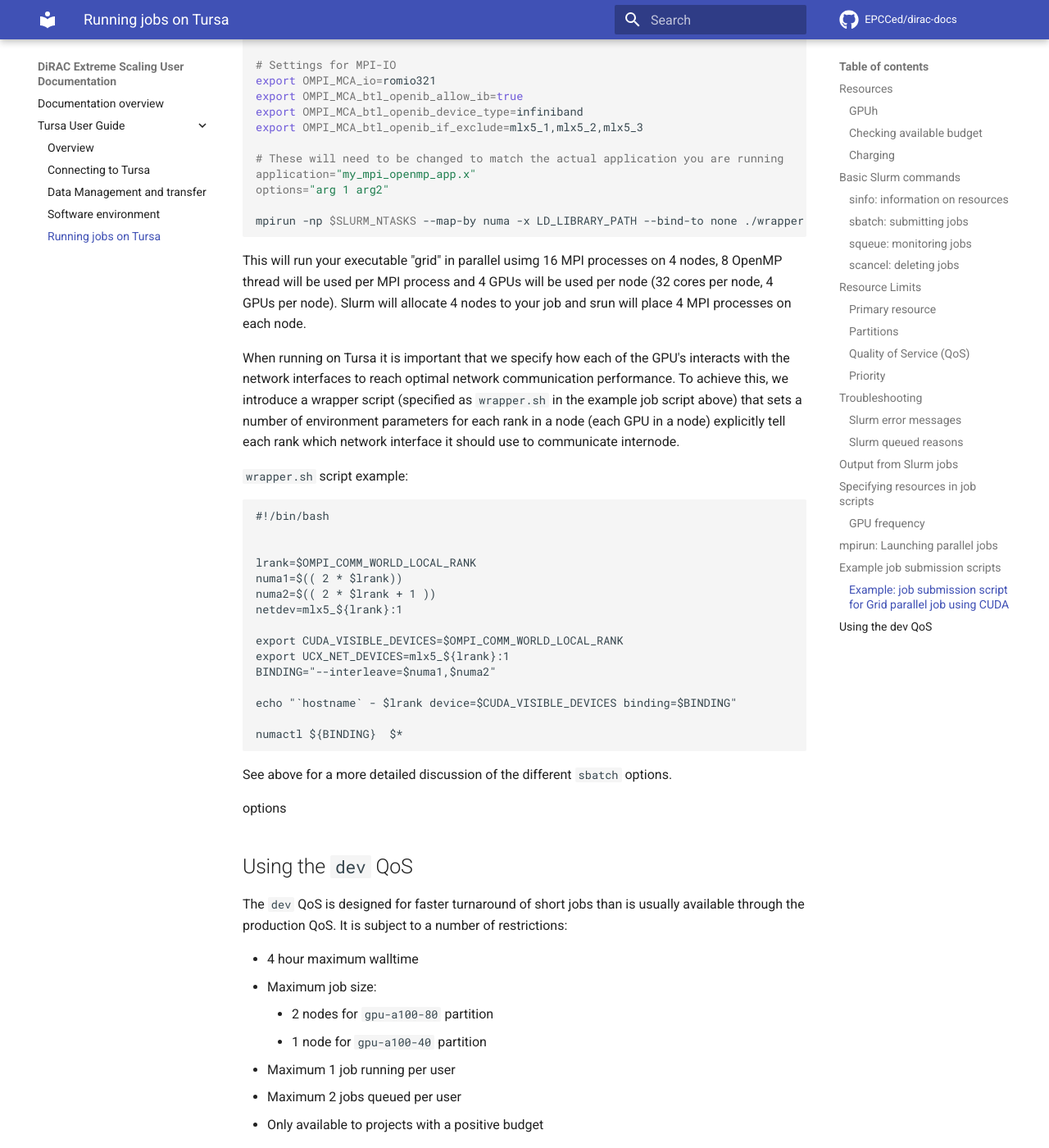
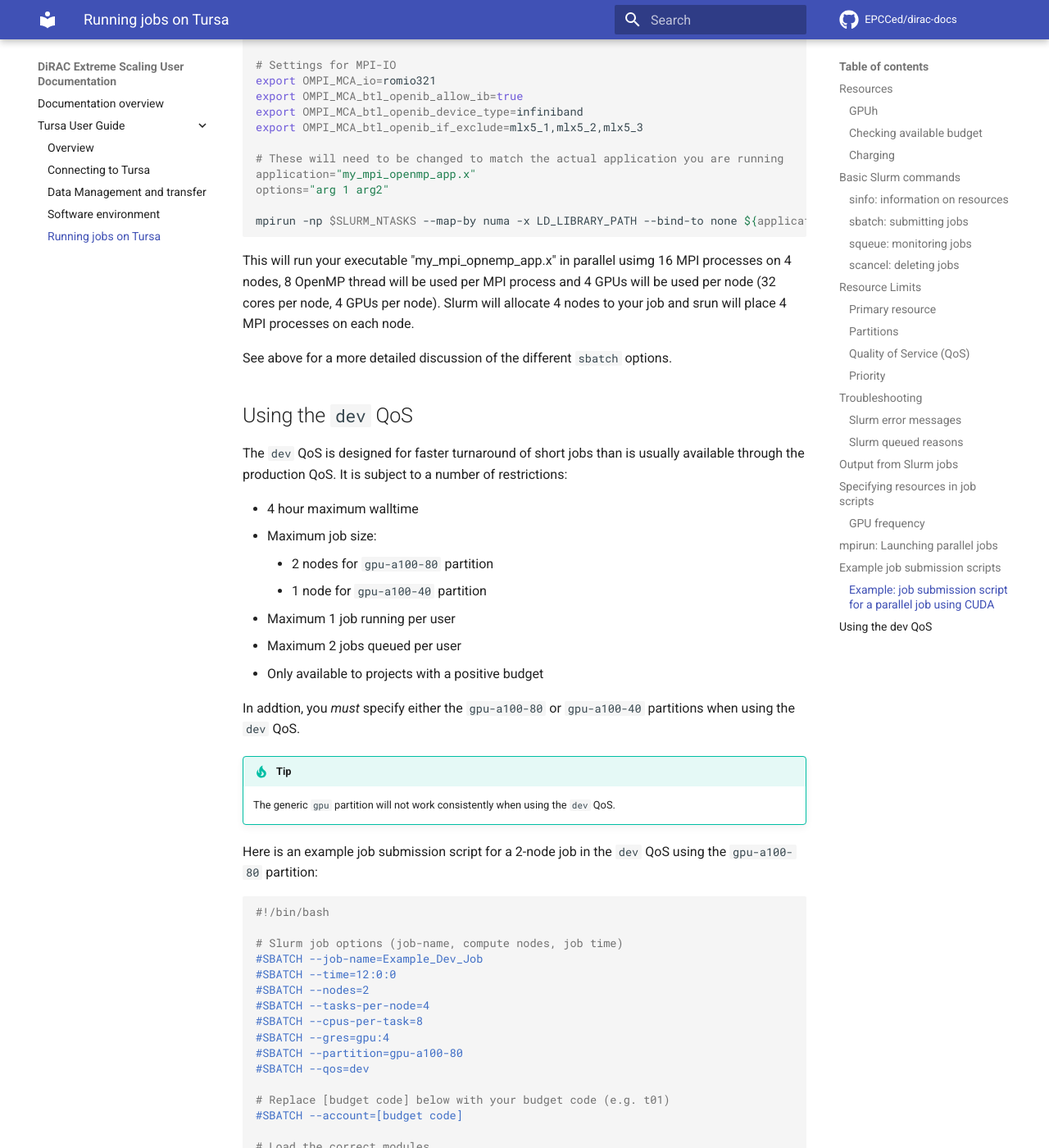
Before and after one commit to EPCCed/dirac-docs, an MkDocs documentation site: the page built from docs/tursa-user-guide/scheduler.md, in a window 1280 px wide and 1400 px high, scrolled down 13900 px. Shown: the whole window at 82% size. Built offline with MkDocs 1.6.1 and Material for MkDocs 9.7.7, drawn with Linux system fonts in a browser that asks for light colours; comment, search, counter and statistics services are not loaded; some of the changed text lies outside the part shown.

Commit message:
Removes incorrect wrapper script

````diff
--- a/docs/tursa-user-guide/scheduler.md
+++ b/docs/tursa-user-guide/scheduler.md
@@ -491,9 +491,9 @@ across the compute nodes. You will usually add the following options to
 
 ## Example job submission scripts
 
-### Example: job submission script for Grid parallel job using CUDA
+### Example: job submission script for a parallel job using CUDA
 
-A job submission script for a Grid job that uses 4 compute nodes, 16 MPI
+A job submission script for a parallel job that uses 4 compute nodes, 16 MPI
 processes per node and 4 GPUs per node. It does not restrict what type of
 GPU the job can run on so both A100-40 and A100-80 can be used:
 
@@ -540,47 +540,16 @@ export OMPI_MCA_btl_openib_if_exclude=mlx5_1,mlx5_2,mlx5_3
 application="my_mpi_openmp_app.x"
 options="arg 1 arg2"
 
-mpirun -np $SLURM_NTASKS --map-by numa -x LD_LIBRARY_PATH --bind-to none ./wrapper.sh ${application} ${options}
+mpirun -np $SLURM_NTASKS --map-by numa -x LD_LIBRARY_PATH --bind-to none ${application} ${options}
 ```
 
-This will run your executable "grid" in parallel usimg 16
+This will run your executable "my_mpi_opnemp_app.x" in parallel usimg 16
 MPI processes on 4 nodes, 8 OpenMP thread will be used per
 MPI process and 4 GPUs will be used per node (32 cores per
 node, 4 GPUs per node). Slurm will allocate 4 nodes to your
 job and srun will place 4 MPI processes on each node.
 
-When running on Tursa it is important that we specify how
-each of the GPU's interacts with the network interfaces to
-reach optimal network communication performance. To achieve
-this, we introduce a wrapper script (specified as `wrapper.sh`
-in the example job script above) that sets a number of
-environment parameters for each rank in a node (each GPU
-in a node) explicitly tell each rank which network interface
-it should use to communicate internode.
-
-`wrapper.sh` script example:
-
-```
-#!/bin/bash
-
-
-lrank=$OMPI_COMM_WORLD_LOCAL_RANK
-numa1=$(( 2 * $lrank))
-numa2=$(( 2 * $lrank + 1 ))
-netdev=mlx5_${lrank}:1
-
-export CUDA_VISIBLE_DEVICES=$OMPI_COMM_WORLD_LOCAL_RANK
-export UCX_NET_DEVICES=mlx5_${lrank}:1
-BINDING="--interleave=$numa1,$numa2"
-
-echo "`hostname` - $lrank device=$CUDA_VISIBLE_DEVICES binding=$BINDING"
-
-numactl ${BINDING}  $*
-```
-
 See above for a more detailed discussion of the different `sbatch` options.
-
-options
 
 ## Using the `dev` QoS
 
````
Also changed, not shown: docs/tursa-user-guide/hardware.md (added, +28 -0 lines).
